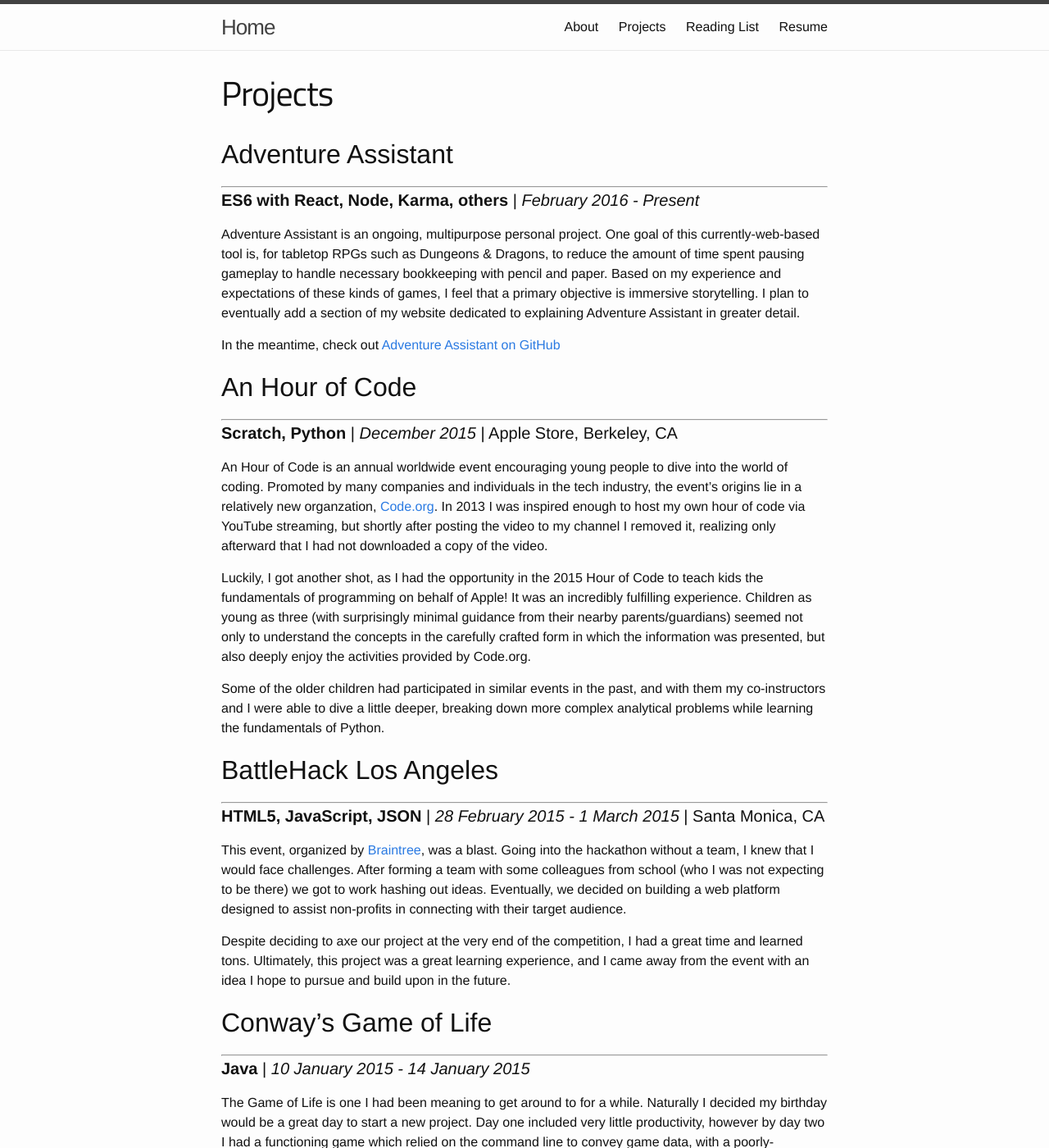
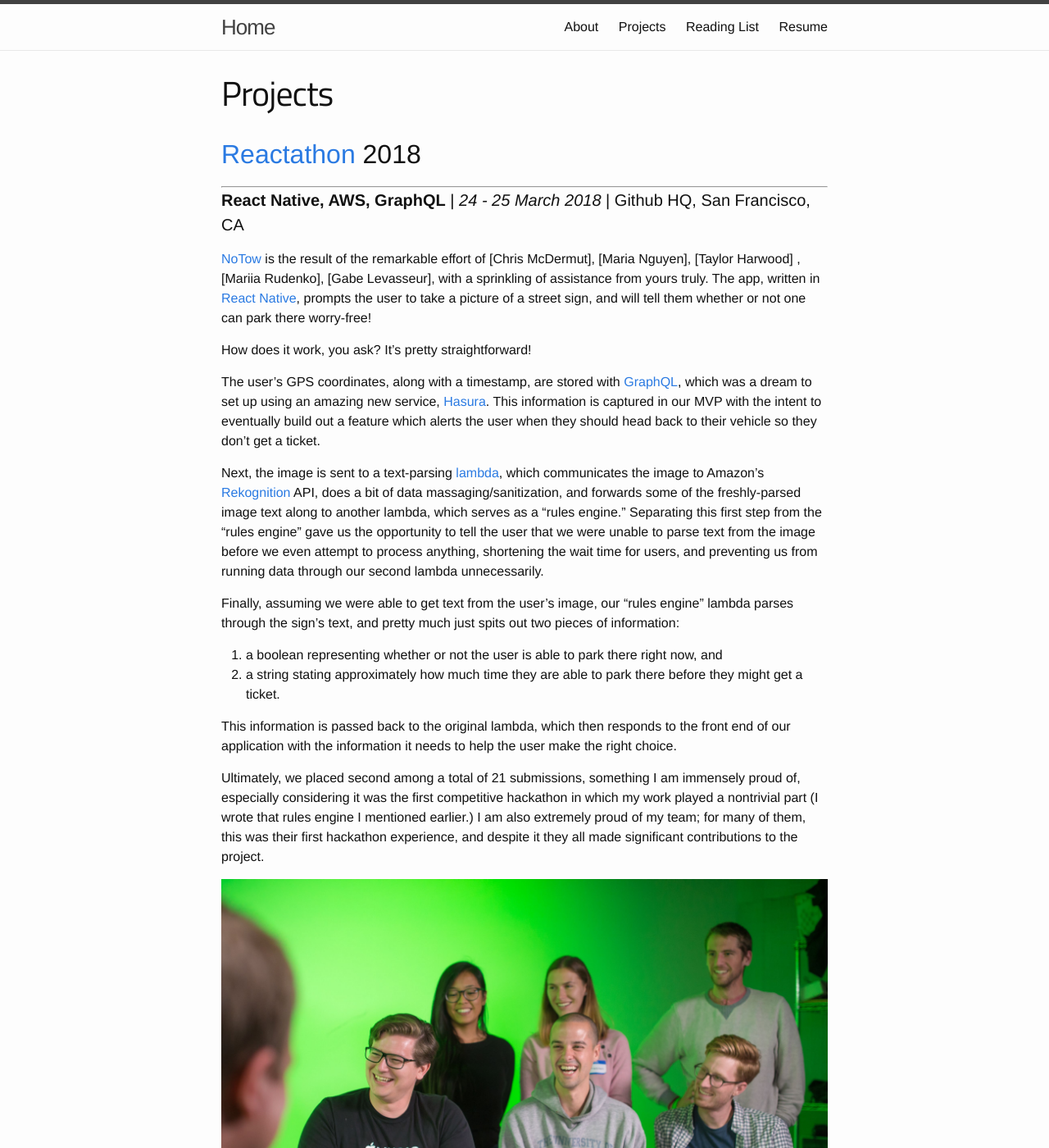
Before and after one commit to nrebhun/nrebhun.github.io, a Jekyll site: the page built from projects.md, in a window 1280 px wide and 1400 px high. Shown: the whole window at 82% size. Built offline with Jekyll 4.4.1, drawn with Linux system fonts in a browser that asks for light colours; some of the changed text lies outside the part shown.

Commit message:
Update Projects with Reactathon

```diff
--- a/projects.md
+++ b/projects.md
@@ -3,6 +3,47 @@
 title: Projects
 permalink: /projects/
 ---
+
+## [Reactathon] 2018
+---
+#### **React Native, AWS, GraphQL** | *24 - 25 March 2018* |  Github HQ, San Francisco, CA
+[NoTow] is the result of the remarkable effort of [Chris McDermut], [Maria Nguyen], [Taylor Harwood]
+, [Mariia Rudenko], [Gabe Levasseur], with a sprinkling of assistance from yours truly. The app,
+written in [React Native], prompts the user to take a picture of a street sign, and will tell them
+whether or not one can park there worry-free!
+
+How does it work, you ask? It's pretty straightforward!
+
+The user's GPS coordinates, along with a timestamp, are stored with [GraphQL], which was a dream to
+set up using an amazing new service, [Hasura]. This information is captured in our MVP with the
+intent to eventually build out a feature which alerts the user when they should head back to their
+vehicle so they don't get a ticket.
+
+Next, the image is sent to a text-parsing [lambda], which communicates the image to Amazon's
+[Rekognition] API, does a bit of data massaging/sanitization, and forwards some of the
+freshly-parsed image text along to another lambda, which serves as a "rules engine." Separating
+this first step from the "rules engine" gave us the opportunity to tell the user that we were
+unable to parse text from the image before we even attempt to process anything, shortening the wait
+time for users, and preventing us from running data through our second lambda unnecessarily.
+
+Finally, assuming we were able to get text from the user's image, our "rules engine" lambda parses
+through the sign's text, and pretty much just spits out two pieces of information:
+
+1. a boolean representing whether or not the user is able to park there right now, and
+2. a string stating approximately how much time they are able to park there before they might get a
+ticket.
+
+This information is passed back to the original lambda, which then responds to the front end of our
+application with the information it needs to help the user make the right choice.
+
+Ultimately, we placed second among a total of 21 submissions, something I am immensely proud of,
+especially considering it was the first competitive hackathon in which my work played a nontrivial
+part (I wrote that rules engine I mentioned earlier.) I am also extremely proud of my team; for
+many of them, this was their first hackathon experience, and despite it they all made significant
+contributions to the project.
+
+![](/assets/notow-team-interview.jpg "Congrats, team! 😁 You earned it!")
+
 
 ## Adventure Assistant
 ---
@@ -169,24 +210,38 @@
 [@b_cker]: https://twitter.com/b_cker
 [@BethhhJB]: https://twitter.com/BethhhJB
 [@FredericJacobs]: https://twitter.com/FredericJacobs
+[Chris McDermut]:
+[Maria Nguyen]:
+[Taylor Harwood]:
+[Mariia Rudenko]:
+[Gabe Levasseur]:
 
 [//]: # (Websites / Project links!)
 
+[//]: # (Reactathon 2018)
+[Reactathon]:https://www.reactathon.com/hackathon
+[NoTow]: https://www.pleasenotow.com
+[React Native]: https://facebook.github.io/react-native/
+[GraphQL]: http://graphql.org
+[Hasura]: https://hasura.io
+[lambda]: https://aws.amazon.com/lambda/
+[Rekognition]: https://aws.amazon.com/rekognition/
+
 [//]: # (Adventure Assistant)
-[Adventure Assistant on GitHub]: https://github.com/nrebhun/AdventureAssistant
+[Adventure Assistant on Gtihub]: https://github.com/nrebhun/AdventureAssistant
 
 [//]: # (Hour of Code 2015)
 [Code.org]: https://www.code.org
 
 [//]: # (BattleHack Los Angeles 2015)
 [Braintree]: https://www.braintreepayments.com
-[charitable.com on GitHub]: https://github.com/nrebhun/charitable.com
+[charitable.com on Gtihub]: https://github.com/nrebhun/charitable.com
 
 [//]: # (Apple Lecture)
 [download the slides]: https://www.dropbox.com/sh/qxalap2n5j07vgn/AAAMjSHV83sr5Xy2gdD_9j16a?dl=1
 
 [//]: # (LD30)
-[Earth<->Krethys on GitHub]: https://github.com/nrebhun/Earth-Krethys
+[Earth<->Krethys on Gtihub]: https://github.com/nrebhun/Earth-Krethys
 
 [//]: # (Research Project)
 [Rate My Professors]: http://www.ratemyprofessors.com
```
Also changed, not shown: other parts of projects.md (+4 -4 lines), assets/notow-team-final.jpg (added), assets/notow-team-interview.jpg (added).
